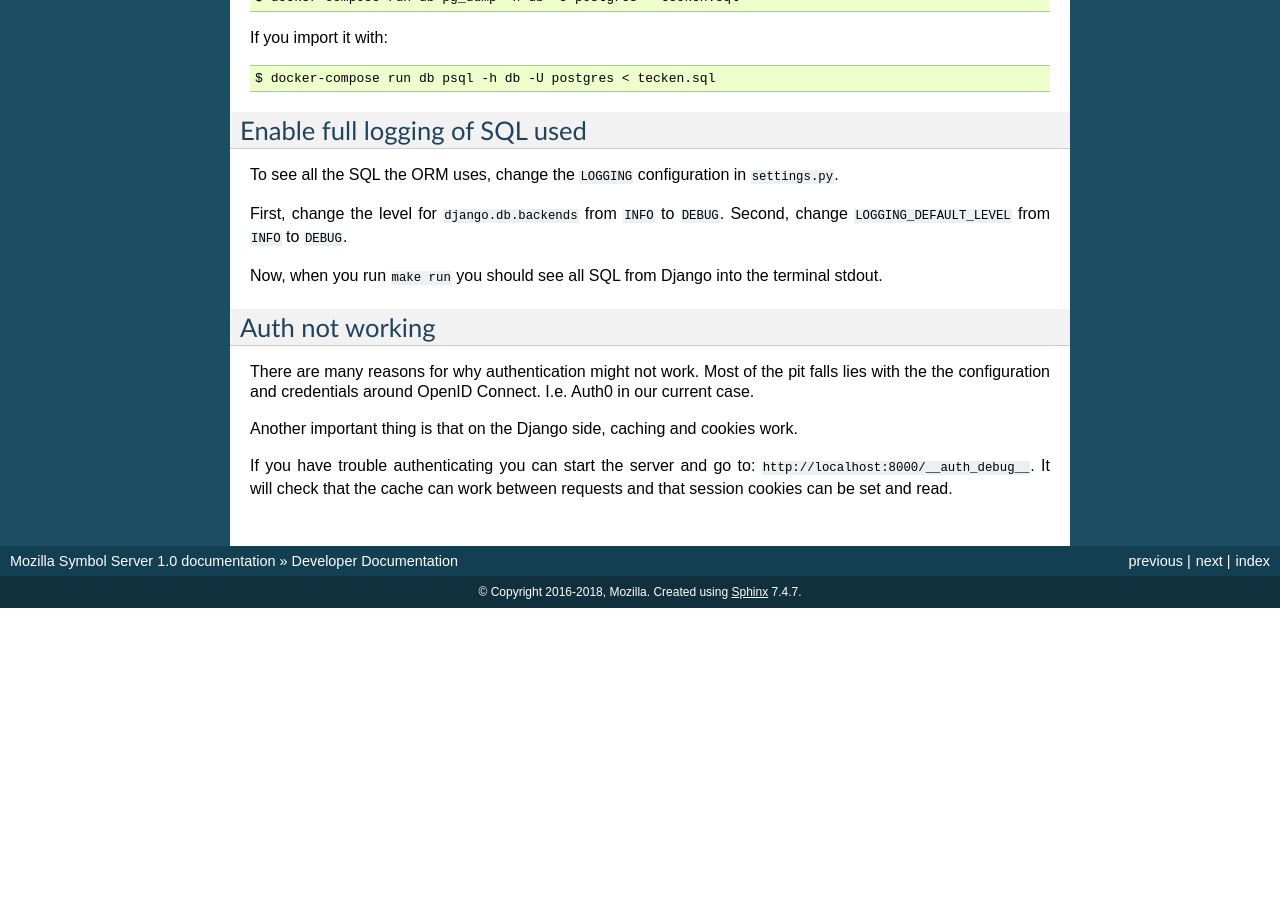
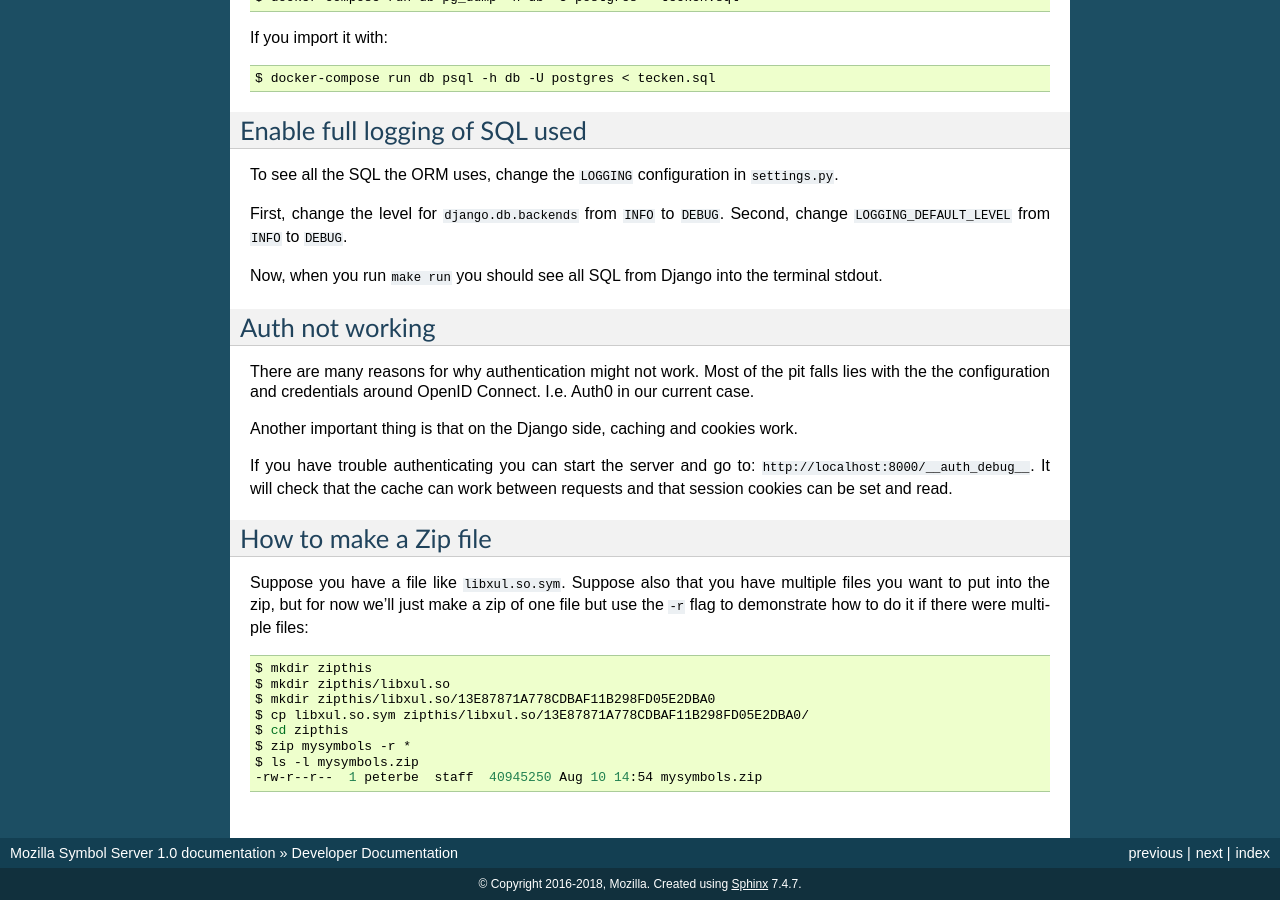
Before and after one commit to mozilla-services/tecken, a Sphinx documentation site: the page built from docs/dev.rst, in a window 1280 px wide and 900 px high, scrolled down 8600 px. Built offline with Sphinx 7.4.7, drawn with Linux system fonts in a browser that asks for light colours; before the commit the page ends 9208 px from its top, so only the background shows below that; some of the changed text lies outside the part shown.

```diff
--- a/docs/dev.rst
+++ b/docs/dev.rst
@@ -632,3 +632,23 @@ Another important thing is that on the Django side, caching and cookies work.
 If you have trouble authenticating you can start the server and go to:
 ``http://localhost:8000/__auth_debug__``.  It will check that the cache
 can work between requests and that session cookies can be set and read.
+
+
+How to make a Zip file
+======================
+
+Suppose you have a file like ``libxul.so.sym``. Suppose also that you have
+multiple files you want to put into the zip, but for now we'll just make
+a zip of one file but use the ``-r`` flag to demonstrate how to do it
+if there were multiple files:
+
+.. code-block:: shell
+
+    $ mkdir zipthis
+    $ mkdir zipthis/libxul.so
+    $ mkdir zipthis/libxul.so/13E87871A778CDBAF11B298FD05E2DBA0
+    $ cp libxul.so.sym zipthis/libxul.so/13E87871A778CDBAF11B298FD05E2DBA0/
+    $ cd zipthis
+    $ zip mysymbols -r *
+    $ ls -l mysymbols.zip
+    -rw-r--r--  1 peterbe  staff  40945250 Aug 10 14:54 mysymbols.zip
```
Also changed, not shown: 1 other file.
